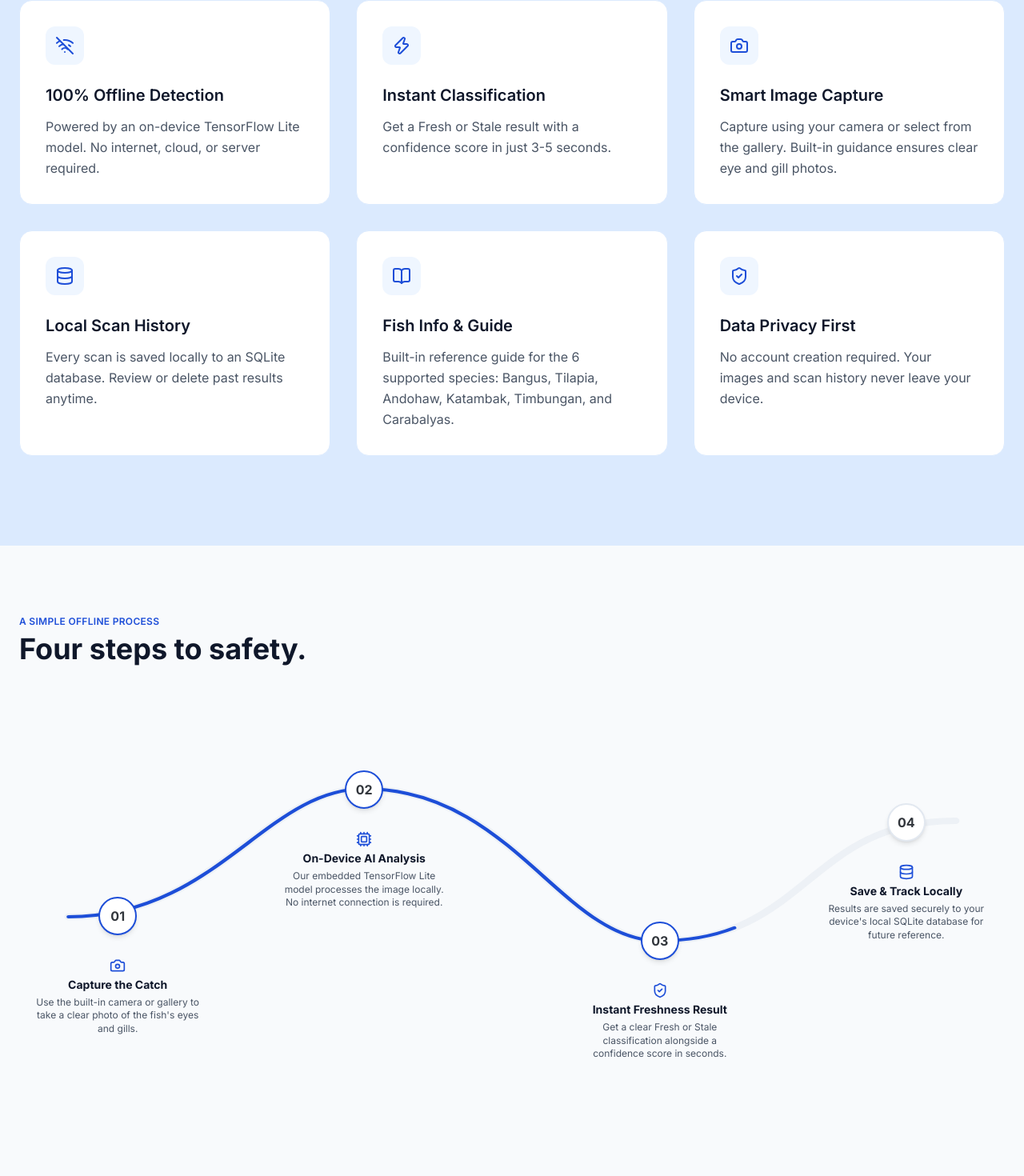
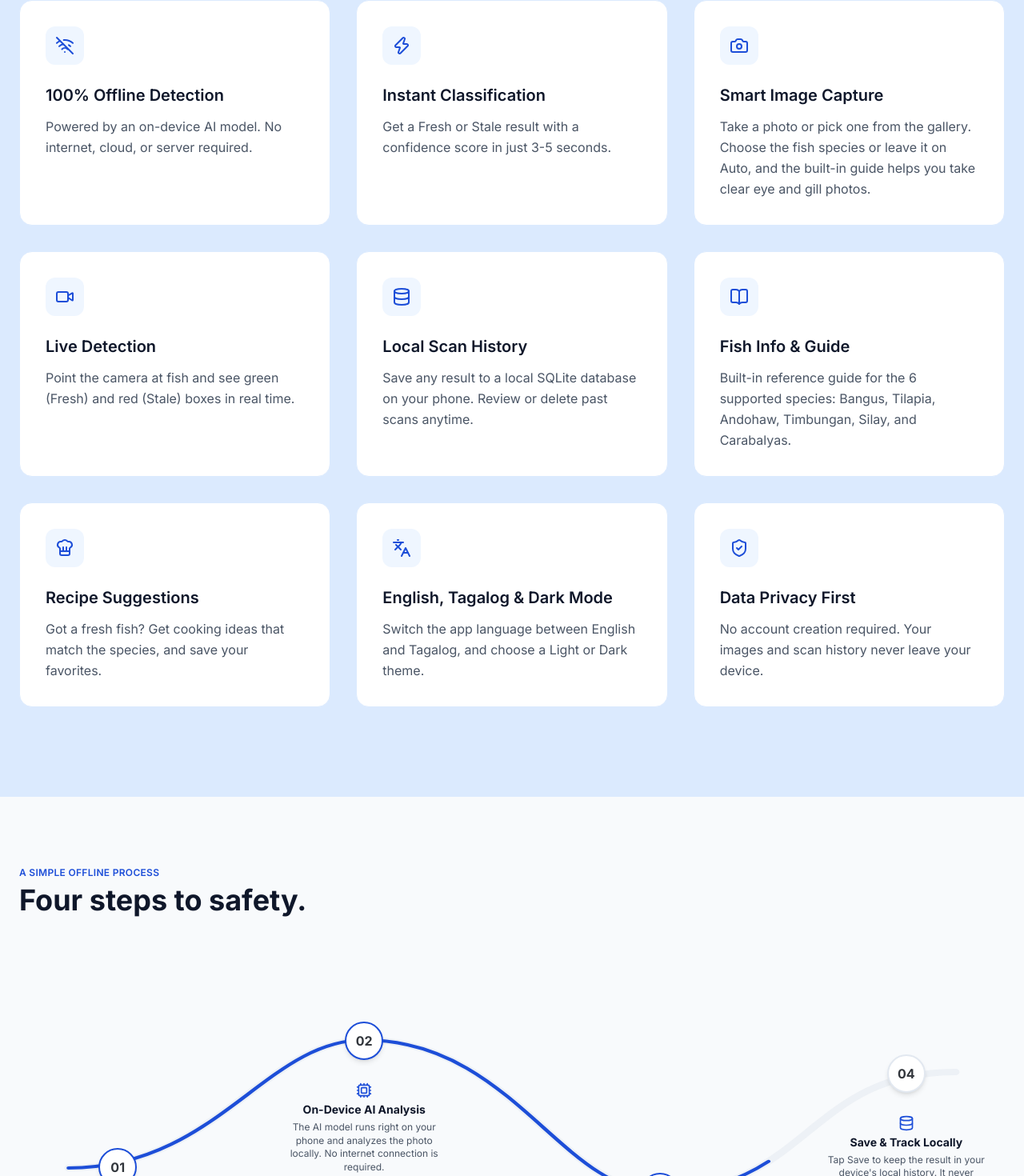
Before and after one commit to JmrBrmy/IsdaAI, a React (Vite) app: page / in a window 1280 px wide. Shown: the part 1088-2558 px from the top of the page at 80% size. Built offline with nearby package versions, Linux system fonts and the light colour scheme.

Commit message:
Sorry bai ahung gicorrectionan palihog nlang kog upload sa new apps ahong gisend

```diff
--- a/src/components/About.tsx
+++ b/src/components/About.tsx
@@ -20,7 +20,7 @@ export default function About() {
                 IsdaAI is an offline Android application for consumers, fish vendors, and market inspectors who want to verify fish freshness instantly without an internet connection.
               </p>
               <p className="text-gray-600 text-base sm:text-lg leading-relaxed mb-6 sm:mb-8">
-                Developed by students from Trinidad Municipal College, the app uses an on-device TensorFlow Lite model to analyze fish eyes and gills. Your scans and data are stored locally on your device, ensuring complete privacy and availability anywhere.
+                Developed by students from Trinidad Municipal College, the app runs an on-device AI model that analyzes fish eyes and gills. Your scans and data are stored locally on your device, ensuring complete privacy and availability anywhere.
               </p>
               <a href="#how-it-works" className="inline-flex items-center gap-2 text-primary font-semibold hover:text-primary-light transition-colors group">
                 See how it works
--- a/src/components/Features.tsx
+++ b/src/components/Features.tsx
@@ -1,12 +1,25 @@
-import { Camera, WifiOff, Database, ShieldCheck, BookOpen, Zap } from 'lucide-react';
+import {
+  Camera,
+  WifiOff,
+  Database,
+  ShieldCheck,
+  BookOpen,
+  Zap,
+  Video,
+  ChefHat,
+  Languages,
+} from 'lucide-react';
 import { motion } from 'framer-motion';
 
 const features = [
-  { icon: <WifiOff className="w-6 h-6 text-primary" />, title: "100% Offline Detection", description: "Powered by an on-device TensorFlow Lite model. No internet, cloud, or server required." },
+  { icon: <WifiOff className="w-6 h-6 text-primary" />, title: "100% Offline Detection", description: "Powered by an on-device AI model. No internet, cloud, or server required." },
   { icon: <Zap className="w-6 h-6 text-primary" />, title: "Instant Classification", description: "Get a Fresh or Stale result with a confidence score in just 3-5 seconds." },
-  { icon: <Camera className="w-6 h-6 text-primary" />, title: "Smart Image Capture", description: "Capture using your camera or select from the gallery. Built-in guidance ensures clear eye and gill photos." },
-  { icon: <Database className="w-6 h-6 text-primary" />, title: "Local Scan History", description: "Every scan is saved locally to an SQLite database. Review or delete past results anytime." },
-  { icon: <BookOpen className="w-6 h-6 text-primary" />, title: "Fish Info & Guide", description: "Built-in reference guide for the 6 supported species: Bangus, Tilapia, Andohaw, Katambak, Timbungan, and Carabalyas." },
+  { icon: <Camera className="w-6 h-6 text-primary" />, title: "Smart Image Capture", description: "Take a photo or pick one from the gallery. Choose the fish species or leave it on Auto, and the built-in guide helps you take clear eye and gill photos." },
+  { icon: <Video className="w-6 h-6 text-primary" />, title: "Live Detection", description: "Point the camera at fish and see green (Fresh) and red (Stale) boxes in real time." },
+  { icon: <Database className="w-6 h-6 text-primary" />, title: "Local Scan History", description: "Save any result to a local SQLite database on your phone. Review or delete past scans anytime." },
+  { icon: <BookOpen className="w-6 h-6 text-primary" />, title: "Fish Info & Guide", description: "Built-in reference guide for the 6 supported species: Bangus, Tilapia, Andohaw, Timbungan, Silay, and Carabalyas." },
+  { icon: <ChefHat className="w-6 h-6 text-primary" />, title: "Recipe Suggestions", description: "Got a fresh fish? Get cooking ideas that match the species, and save your favorites." },
+  { icon: <Languages className="w-6 h-6 text-primary" />, title: "English, Tagalog & Dark Mode", description: "Switch the app language between English and Tagalog, and choose a Light or Dark theme." },
   { icon: <ShieldCheck className="w-6 h-6 text-primary" />, title: "Data Privacy First", description: "No account creation required. Your images and scan history never leave your device." }
 ];
 
@@ -26,7 +39,7 @@ export default function Features() {
               initial={{ opacity: 0, y: 20 }}
               whileInView={{ opacity: 1, y: 0 }}
               viewport={{ once: true }}
-              transition={{ duration: 0.5, delay: index * 0.1 }}
+              transition={{ duration: 0.5, delay: (index % 3) * 0.1 }}
               className="p-6 sm:p-8 rounded-2xl bg-white border border-blue-100 hover:border-primary/30 hover:shadow-xl transition-all"
             >
               <div className="w-10 h-10 sm:w-12 sm:h-12 rounded-xl bg-blue-50 flex items-center justify-center mb-4 sm:mb-6">
--- a/src/components/Footer.tsx
+++ b/src/components/Footer.tsx
@@ -1,14 +1,14 @@
 export default function Footer() {
   return (
-    <footer className="bg-background border-t border-gray-200 py-8 sm:py-10 text-center text-gray-400 text-xs sm:text-sm px-4">
+    <footer className="bg-background border-t border-gray-200 py-8 sm:py-10 text-center text-gray-500 text-xs sm:text-sm px-4">
       <div className="flex items-center justify-center gap-2 sm:gap-3 mb-3">
         <img
           src="/logo.png"
           alt="IsdaAI Logo"
-          className="w-8 h-8 sm:w-9 sm:h-9 rounded-full object-cover shadow-sm border border-white/10"
+          className="w-8 h-8 sm:w-9 sm:h-9 rounded-full object-cover shadow-sm border border-gray-200"
         />
-        <span className="text-black font-semibold text-lg sm:text-xl tracking-wide">
-          Isda<span className="text-primary-light">AI</span>
+        <span className="text-primary-dark font-semibold text-lg sm:text-xl tracking-wide">
+          Isda<span className="text-primary">AI</span>
         </span>
       </div>
       <p>© {new Date().getFullYear()} IsdaAI Capstone Project. Trinidad Municipal College.</p>
--- a/src/components/Hero.tsx
+++ b/src/components/Hero.tsx
@@ -55,7 +55,7 @@ export default function Hero() {
         <div className="flex flex-wrap gap-x-4 sm:gap-x-6 gap-y-2 sm:gap-y-3 text-xs sm:text-sm text-gray-600 font-medium border-t border-blue-200/60 pt-4 sm:pt-6">
           <div className="flex items-center gap-1.5 sm:gap-2"><ShieldCheck className="w-4 h-4 sm:w-5 sm:h-5 text-primary" /><span>No Internet Required</span></div>
           <div className="flex items-center gap-1.5 sm:gap-2"><Zap className="w-4 h-4 sm:w-5 sm:h-5 text-primary" /><span>Instant Results</span></div>
-          <div className="flex items-center gap-1.5 sm:gap-2"><Smartphone className="w-4 h-4 sm:w-5 sm:h-5 text-primary" /><span>Android APK v1.0</span></div>
+          <div className="flex items-center gap-1.5 sm:gap-2"><Smartphone className="w-4 h-4 sm:w-5 sm:h-5 text-primary" /><span>Android APK v1.0.0</span></div>
         </div>
       </motion.div>
 
--- a/src/components/HowItWorks.tsx
+++ b/src/components/HowItWorks.tsx
@@ -6,14 +6,14 @@ const steps = [
   {
     id: 1,
     title: "Capture the Catch",
-    description: "Use the built-in camera or gallery to take a clear photo of the fish's eyes and gills.",
+    description: "Take or pick a clear photo of one fish, showing its eyes and gills. Choose the species or leave it on Auto.",
     icon: <Camera className="w-5 h-5" />,
     position: "left-[10%] top-[62%]"
   },
   {
     id: 2,
     title: "On-Device AI Analysis",
-    description: "Our embedded TensorFlow Lite model processes the image locally. No internet connection is required.",
+    description: "The AI model runs right on your phone and analyzes the photo locally. No internet connection is required.",
     icon: <Cpu className="w-5 h-5" />,
     position: "left-[35%] top-[27%]"
   },
@@ -27,7 +27,7 @@ const steps = [
   {
     id: 4,
     title: "Save & Track Locally",
-    description: "Results are saved securely to your device's local SQLite database for future reference.",
+    description: "Tap Save to keep the result in your device's local history. It never leaves your phone.",
     icon: <Database className="w-5 h-5" />,
     position: "left-[90%] top-[36%]"
   }
```
Also changed, not shown: public/logo.png.
